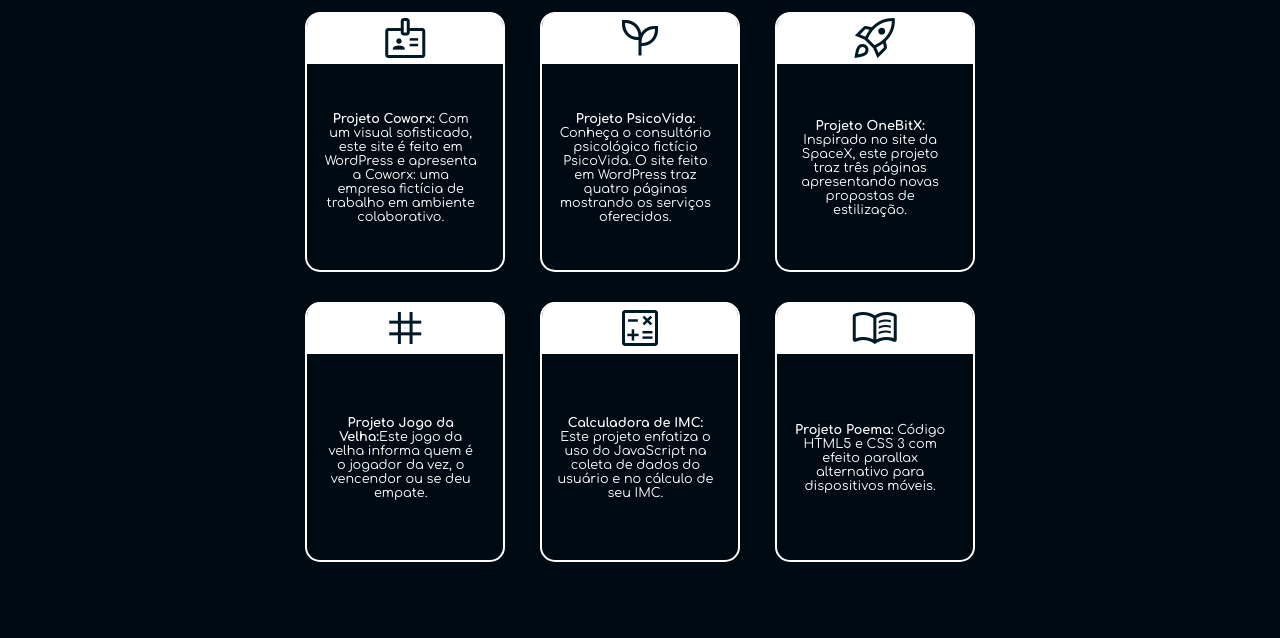
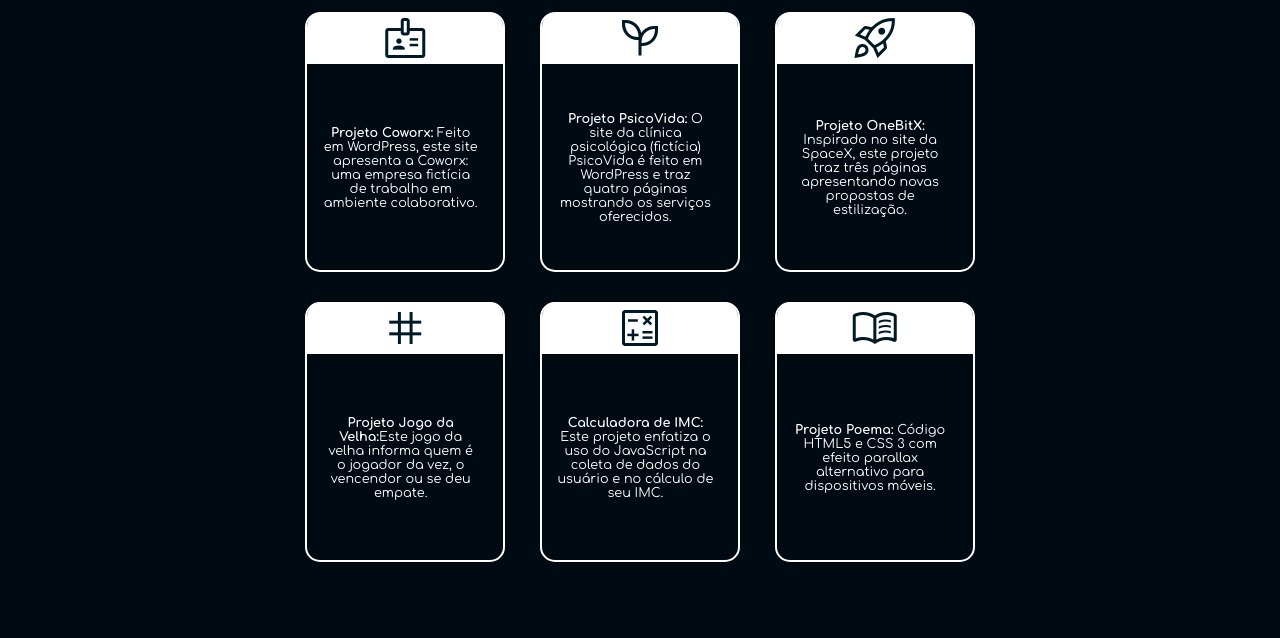
Before and after one commit to alvesraphael11/Portfolio, a plain HTML site: page index.html in a window 1280 px wide. Shown: the part 1765-2403 px from the top of the page. Drawn offline with nearby package versions, Linux system fonts and the light colour scheme.

Commit message:
Update index.html

```diff
--- a/index.html
+++ b/index.html
@@ -58,7 +58,7 @@
                 <div class="projeto" id="projeto8">
                     <span class="material-symbols-outlined">badge</span>
                     <div class="divP">
-                        <p><strong>Projeto Coworx:</strong> Com um visual sofisticado, este site é feito em WordPress e apresenta a Coworx: uma empresa fictícia de trabalho em ambiente colaborativo.</p>
+                        <p><strong>Projeto Coworx:</strong> Feito em WordPress, este site apresenta a Coworx: uma empresa fictícia de trabalho em ambiente colaborativo.</p>
                     </div>
                 </div>
             </a>
@@ -66,7 +66,7 @@
                 <div class="projeto" id="projeto8">
                     <span class="material-symbols-outlined">psychiatry</span>
                     <div class="divP">
-                        <p><strong>Projeto PsicoVida:</strong> Conheça o consultório psicológico fictício PsicoVida. O site feito em WordPress traz quatro páginas mostrando os serviços oferecidos.</p>
+                        <p><strong>Projeto PsicoVida:</strong> O site da clínica psicológica (fictícia) PsicoVida é feito em WordPress e traz quatro páginas mostrando os serviços oferecidos.</p>
                     </div>
                 </div>
             </a>
```
